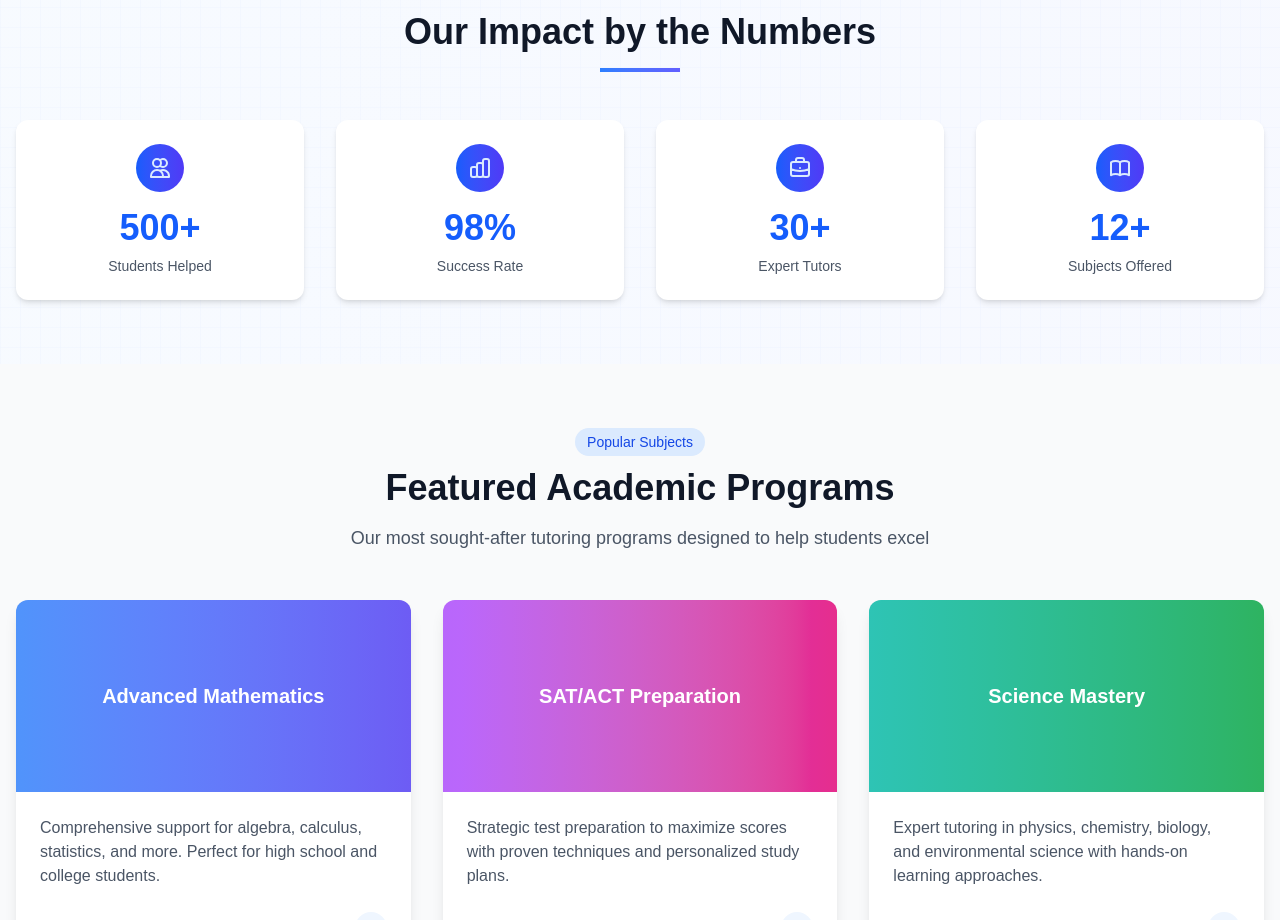
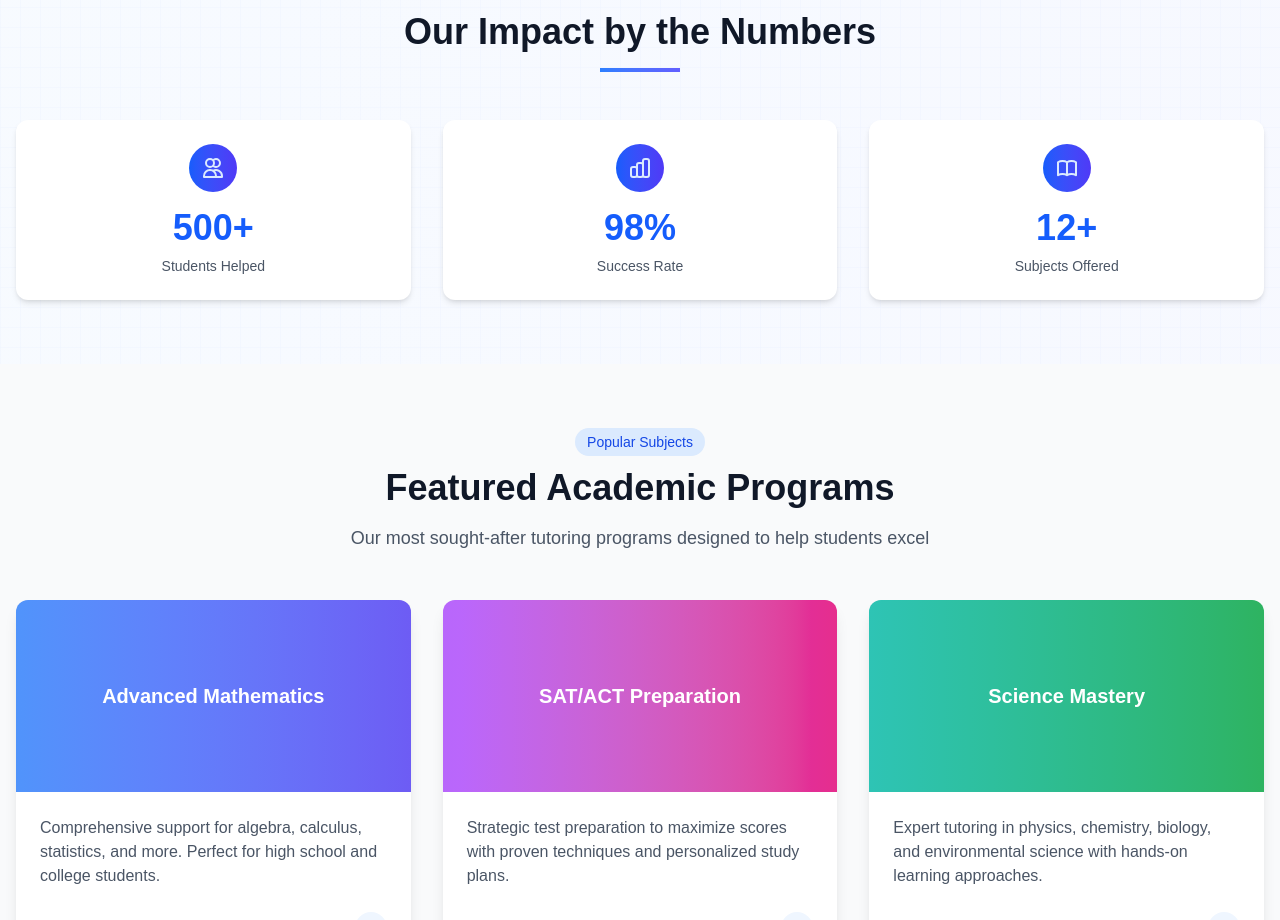
Before and after one commit to peaktutor/site, a Next.js app: page / in a window 1280 px wide. Shown: the part 1980-2900 px from the top of the page. Built offline with nearby package versions, Linux system fonts and the light colour scheme; no server answers.

Commit message:
fixed up home page

```diff
--- a/app/page.tsx
+++ b/app/page.tsx
@@ -18,7 +18,7 @@
   openGraph: {
     title: 'Peak Tutoring | All Ages | Math, Science, Test Prep | Boca Raton, FL',
     description: 'Expert tutoring for all ages: elementary, middle, high school, college, and adults. Math, science, test prep & more. Free consultation in Boca Raton, FL!',
-    url: 'https://peaktutoring.com',
+    url: 'https://peaktutor.net',
     siteName: 'Peak Tutoring',
     locale: 'en_US',
     type: 'website',
@@ -78,11 +78,10 @@
             <div className="h-1 w-20 bg-gradient-to-r from-blue-500 to-indigo-500 mx-auto"></div>
           </div>
 
-          <div className="grid grid-cols-2 md:grid-cols-4 gap-8">
+          <div className="grid grid-cols-2 md:grid-cols-3 gap-8">
             {[
               { value: '500+', label: 'Students Helped', icon: 'Users' },
               { value: '98%', label: 'Success Rate', icon: 'Chart' },
-              { value: '30+', label: 'Expert Tutors', icon: 'Briefcase' },
               { value: '12+', label: 'Subjects Offered', icon: 'BookOpen' },
             ].map((stat, index) => (
               <div key={index} className="bg-white rounded-xl p-6 shadow-md hover:shadow-lg transition-all duration-300 transform hover:-translate-y-1">
```
